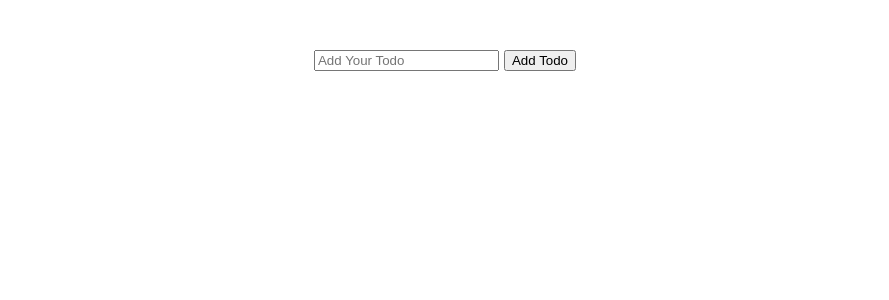
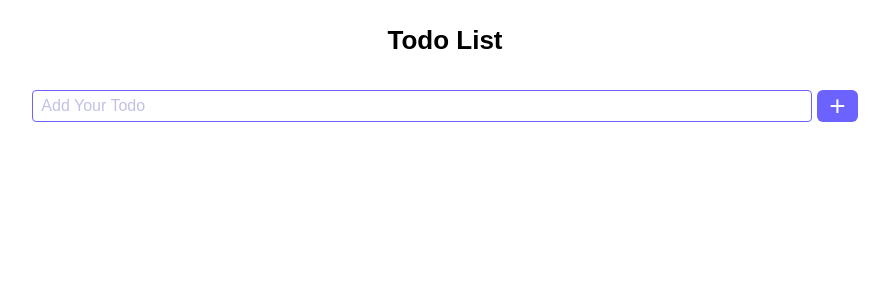
Before and after one commit to Hamzah840/todoList, a React (Vite) app: page / in a window 1280 px wide. Shown: the top 300 px of the page, without its empty margins (195-1084 px from the left). Built offline with nearby package versions, Linux system fonts and the light colour scheme.

Commit message:
working on styles

```diff
--- a/package.json
+++ b/package.json
@@ -10,6 +10,7 @@
     "preview": "vite preview"
   },
   "dependencies": {
+    "@fortawesome/fontawesome-free": "^6.6.0",
     "react": "^18.3.1",
     "react-dom": "^18.3.1"
   },
--- a/src/App.css
+++ b/src/App.css
@@ -1,21 +1,128 @@
-.TodoApp {
-  text-align: center;
-  margin-top: 50px;
+:root {
+  --white: #fff;
+  --black: #000;
+  --purple: #6C63FF;
+  --purple-hover: #534CC2;
+  --input-text-placeholder: #C3C1E5;
+  --text-deleted: #353535;
+}
+.flex {
+  display: flex;
+}
+.flex-align-center {
+  align-items: center;
+}
+.flex-justify-center {
+  justify-content: center;
+}
+position-relative {
+  position: relative;
+}
+body {
+  background-color: var(--white);
+  display: flex;
+  justify-content: center;
 }
 
-form {
-  margin-bottom: 20px;
+.container .title h1{
+  text-align: center;
+  font-family: Arial, Helvetica, sans-serif;
+  font-size: 26px;
 }
 
-.todo-item {
+.TodoApp {
+  position: relative;
+  padding: 1rem;
+  border-radius: 10px;
+  /* box-shadow: 0 0 2px #f77db2; */
+  /* overflow: hidden; */
+}
+
+.TodoApp .item-box {
+  max-height: calc(80vh - 2rem);
+  margin: 1rem 3rem;
+  overflow-y: auto;
+}
+.TodoApp .search-box {
+  width: 100%;
+  display: flex;
+}
+
+form input {
+  font-size: 16px;
+  border: 1px solid var(--purple);
+  border-radius: 4px;
+  padding-left: 8px;
+  width: 60vw;
+  outline: none;
+  color: var(--text-deleted);
+}
+form input::placeholder {
+  color: var(--input-text-placeholder);
+}
+
+.todo-items {
   display: flex;
   justify-content: space-between;
-  margin: 10px 0;
+  margin: 1rem 0;
   padding: 10px;
-  border: 1px solid #ccc;
-  border-radius: 4px;
+  border-bottom: 1px solid var(--purple);
+  /* border-radius: 4px; */
+  font-size: 18px;
 }
 
+input[type="checkbox"] {
+  /* display: none; */
+  width: 23px;
+  height: 23px;
+  margin: 0;
+  position: absolute;
+  opacity: 0;
+  cursor: pointer;
+}
+
+.ckeckmark {
+  display: inline-block;
+  width: 20px;
+  height: 20px;
+  border: 2px solid var(--purple);
+  margin-right: 5px;
+  border-radius: 4px;
+  display: flex;
+  justify-content: center;
+  align-items: center;
+  font-size: 14px;
+  color: var(--purple);
+  background-color: var(--white);
+  cursor: pointer;
+}
+input[type="checkbox"]:checked + .ckeckmark {
+  color: var(--white);
+  background-color: var(--purple);
+}
 button {
   margin-left: 5px;
+  border: none;
+  outline: transparent;
+  border-radius: 6px;
+  white-space: nowrap;
+  cursor: pointer;
+  /* font-size: 18px; */
+  background-color: transparent;
+  color: var(--input-text-placeholder);
 }
+button:hover {
+  background-color: transparent;
+  color: var(--text-deleted);
+}
+
+button.add {
+  color: var(--white);
+  background-color: var(--purple);
+  font-size: 28px;
+  padding: 0 12px;
+}
+
+button.add:hover {
+  background-color: var(--purple-hover);
+}
--- a/src/App.jsx
+++ b/src/App.jsx
@@ -2,6 +2,7 @@ import TodoInput from "./components/TodoInput";
 import "./App.css";
 import { useState } from "react";
 import TodoList from "./components/TodoList";
+import '@fortawesome/fontawesome-free/css/all.min.css';
 
 function App() {
   const [todos, setTodos] = useState([]);
@@ -17,16 +18,27 @@ function App() {
     setTodos(newTodo);
   };
 
-  const deleteTodo = index => {
+  const deleteTodo = (index) => {
     const newTodo = [...todos];
     newTodo.splice(index, 1);
     setTodos(newTodo);
-  }
+  };
 
   return (
-    <div className="TodoApp">
-      <TodoInput addTodo={addTodo} />
-      <TodoList todos={todos} completedTodo={completedTodo} deleteTodo={deleteTodo} />
+    <div className="container">
+      <div className="title">
+        <h1>Todo List</h1>
+      </div>
+      <div className="TodoApp">
+        <TodoInput addTodo={addTodo} />
+        <div className="item-box">
+          <TodoList
+            todos={todos}
+            completedTodo={completedTodo}
+            deleteTodo={deleteTodo}
+          />
+        </div>
+      </div>
     </div>
   );
 }
--- a/src/components/TodoInput.jsx
+++ b/src/components/TodoInput.jsx
@@ -1,6 +1,6 @@
 import { useState } from "react";
 
-function TodoInput({addTodo}) {
+function TodoInput({ addTodo }) {
   const [inputValue, setInputValue] = useState("");
 
   const handleSubmit = (e) => {
@@ -13,6 +13,7 @@ function TodoInput({addTodo}) {
 
   return (
     <form onSubmit={handleSubmit}>
+      <div className="search-box">
         <input
           type="text"
           placeholder="Add Your Todo"
@@ -21,7 +22,8 @@ function TodoInput({addTodo}) {
             setInputValue(e.target.value);
           }}
         />
-      <button type="submit">Add Todo</button>
+        <button className="add" type="submit">+</button>
+      </div>
     </form>
   );
 }
--- a/src/components/TodoItem.jsx
+++ b/src/components/TodoItem.jsx
@@ -1,20 +1,28 @@
 function TodoItem({ todo, index, completedTodo, deleteTodo }) {
   return (
-    <div
-      className="todo-item"
-      style={{ textDecoration: todo.isCompleted ? "line-through" : "none" }}
-    >
-      {todo.text}
-      <div>
-        <button onClick={() => completedTodo(index)}>
-          {todo.isCompleted ? "Undo" : "Complete"}
+    <div className="todo-items">
+      <div className="flex flex-align-center position-relative">
+        <input type="checkbox" onChange={() => completedTodo(index)} />
+        <span className="ckeckmark">
+          <i class="fa-solid fa-check"></i>
+        </span>
+        <p
+          style={{ textDecoration: todo.isCompleted ? "line-through" : "none" }}
+        >
+          {todo.text}
+        </p>
+      </div>
+      <div className="flex flex-align-center">
+        <button onClick={() => editTodo(index)}>
+          <i class="fa-regular fa-pen-to-square"></i>
         </button>
         <button
+          className="delete"
           onClick={() => {
             deleteTodo(index);
           }}
         >
-          Delete
+          <i class="fa-regular fa-trash-can"></i>
         </button>
       </div>
     </div>
--- a/src/components/TodoList.jsx
+++ b/src/components/TodoList.jsx
@@ -1,12 +1,14 @@
 import TodoItem from "./TodoItem";
 
 function TodoList({ todos, completedTodo, deleteTodo }) {
-  return (
-    <div>
-      {todos.map((todo, index) => (
-        <TodoItem key={index} index={index} todo={todo} completedTodo={completedTodo} deleteTodo={deleteTodo} />
-      ))}
-    </div>
-  );
+  return todos.map((todo, index) => (
+    <TodoItem
+      key={index}
+      index={index}
+      todo={todo}
+      completedTodo={completedTodo}
+      deleteTodo={deleteTodo}
+    />
+  ));
 }
 export default TodoList;
```
Also changed, not shown: 1 other file (tests, documents, lock files or other folders). Lines whose indentation alone changed are shown as unchanged.
